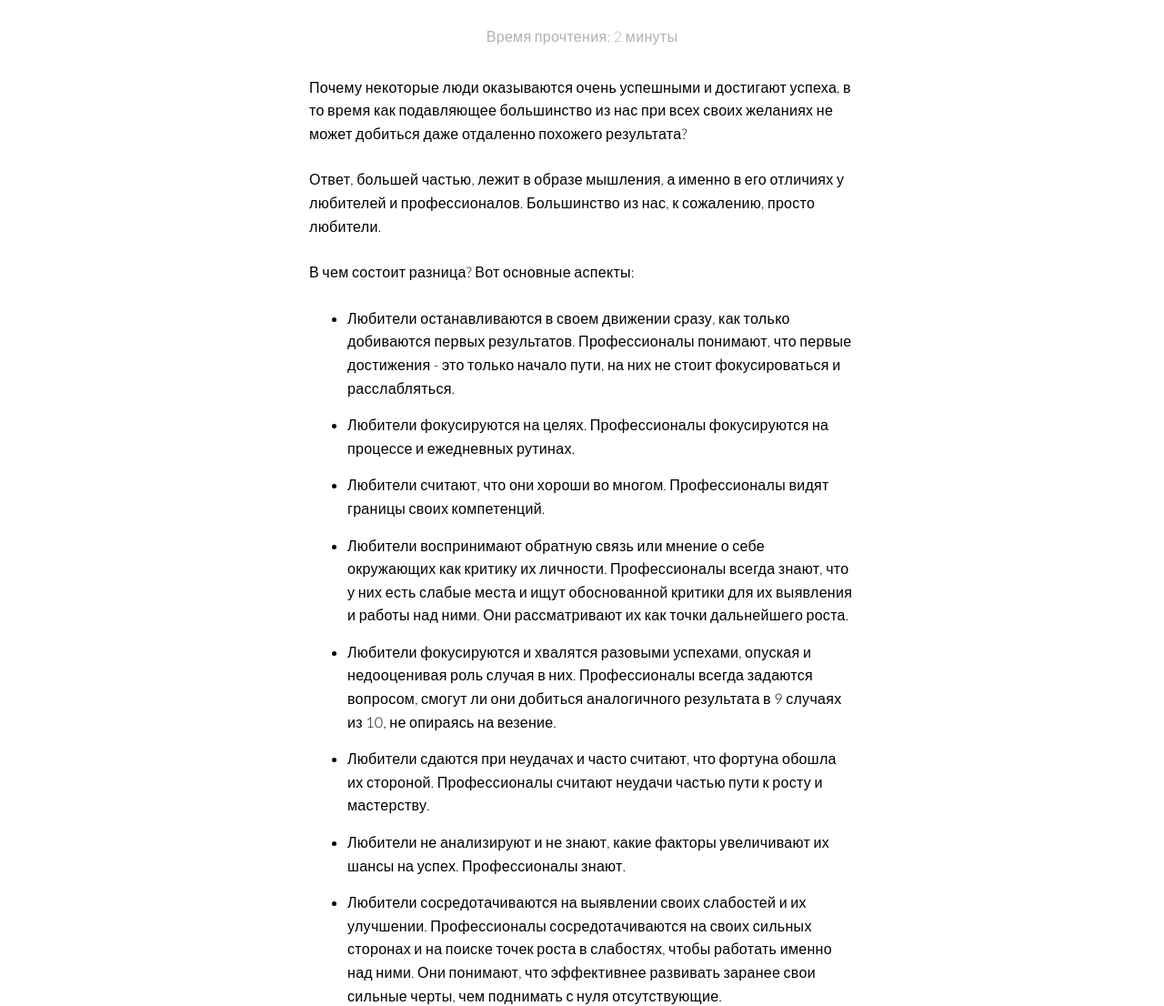
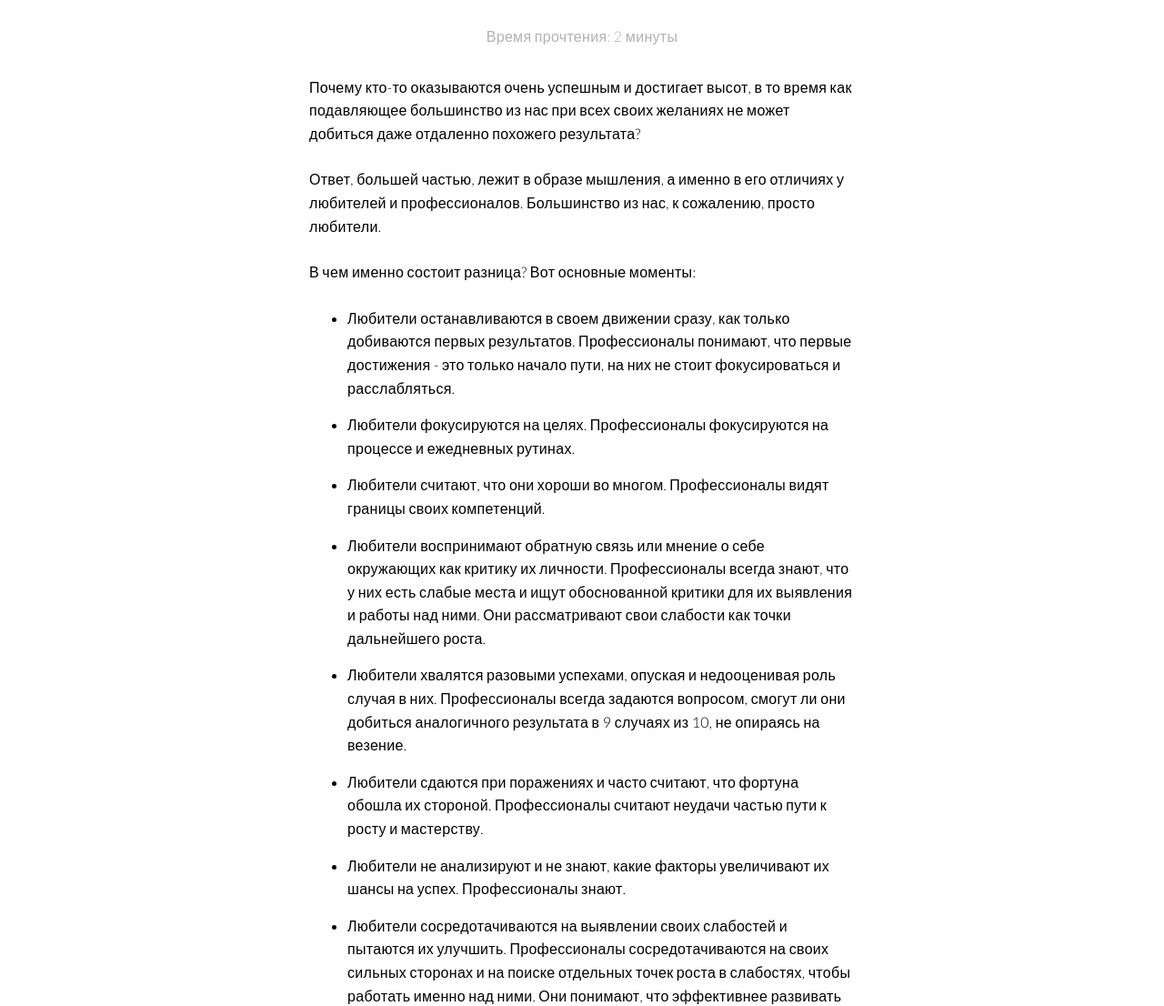
Before and after one commit to aapxx87/kvs, a website: page articles/amateurs-professionals.html in a window 1280 px wide. Shown: the part 199-1305 px from the top of the page at 91% size. Drawn offline with nearby package versions, Linux system fonts and the light colour scheme.

Commit message:
update content

```diff
--- a/articles/amateurs-professionals.html
+++ b/articles/amateurs-professionals.html
@@ -75,29 +75,29 @@
 
   <p class="article_time">Время прочтения: 2 минуты</p>
 
-  <p class="article_text">Почему некоторые люди оказываются очень успешными и достигают успеха, в то время как подавляющее большинство из нас при всех своих желаниях не может добиться даже отдаленно похожего результата?</p>
+  <p class="article_text">Почему кто-то оказываются очень успешным и достигает высот, в то время как подавляющее большинство из нас при всех своих желаниях не может добиться даже отдаленно похожего результата?</p>
 
   <p class="article_text">Ответ, большей частью, лежит в образе мышления, а именно в его отличиях у любителей и профессионалов. Большинство из нас, к сожалению, просто любители.</p>
 
-  <p class="article_text">В чем состоит разница? Вот основные аспекты:</p>
+  <p class="article_text">В чем именно состоит разница? Вот основные моменты:</p>
 
 
   <ul class="article-ul">
     <li>Любители останавливаются в своем движении сразу, как только добиваются первых результатов. Профессионалы понимают, что первые достижения - это только начало пути, на них не стоит фокусироваться и расслабляться.</li>
     <li>Любители фокусируются на целях. Профессионалы фокусируются на процессе и ежедневных рутинах.</li>
     <li>Любители считают, что они хороши во многом. Профессионалы видят границы своих компетенций.</li>
-    <li>Любители воспринимают обратную связь или мнение о себе окружающих как критику их личности. Профессионалы всегда знают, что у них есть слабые места и ищут обоснованной критики для их выявления и работы над ними. Они рассматривают их как точки дальнейшего роста.</li>
-    <li>Любители фокусируются и хвалятся разовыми успехами, опуская и недооценивая роль случая в них. Профессионалы всегда задаются вопросом, смогут ли они добиться аналогичного результата в 9 случаях из 10, не опираясь на везение.</li>
-    <li>Любители сдаются при неудачах и часто считают, что фортуна обошла их стороной. Профессионалы считают неудачи частью пути к росту и мастерству.</li>
+    <li>Любители воспринимают обратную связь или мнение о себе окружающих как критику их личности. Профессионалы всегда знают, что у них есть слабые места и ищут обоснованной критики для их выявления и работы над ними. Они рассматривают свои слабости как точки дальнейшего роста.</li>
+    <li>Любители хвалятся разовыми успехами, опуская и недооценивая роль случая в них. Профессионалы всегда задаются вопросом, смогут ли они добиться аналогичного результата в 9 случаях из 10, не опираясь на везение.</li>
+    <li>Любители сдаются при поражениях и часто считают, что фортуна обошла их стороной. Профессионалы считают неудачи частью пути к росту и мастерству.</li>
     <li>Любители не анализируют и не знают, какие факторы увеличивают их шансы на успех. Профессионалы знают.</li>
-    <li>Любители сосредотачиваются на выявлении своих слабостей и их улучшении. Профессионалы сосредотачиваются на своих сильных сторонах и на поиске точек роста в слабостях, чтобы работать именно над ними. Они понимают, что эффективнее развивать заранее свои сильные черты, чем поднимать с нуля отсутствующие.</li>
+    <li>Любители сосредотачиваются на выявлении своих слабостей и пытаются их улучшить. Профессионалы сосредотачиваются на своих сильных сторонах и на поиске отдельных точек роста в слабостях, чтобы работать именно над ними. Они понимают, что эффективнее развивать заранее свои сильные черты, чем поднимать с нуля отсутствующие.</li>
     <li>Любители думают, что знания - это сила. Профессионалы стремятся к обмену опытом и мудростью.</li>
     <li>Любители сосредоточены на своей правоте. Профессионалы стремятся к достижению наилучшего результата независимо от их первоначальной позиции, даже если ее нужно изменить.</li>
     <li>Любители сосредотачиваются на сиюминутных результатах и выгоде. Профессионалы фокусируются на долгосрочных планах и мышлении второго порядка, часто опуская сиюминутную выгоду.</li>
-    <li>Любители принимают решения в группах, поэтому никто не несет ответственности, если что-то пойдет не так. Профессионалы принимают решения индивидуально и берут на себя ответственность.</li>
+    <li>Любители принимают решения в группах, поэтому никто не несет ответственности, если что-то пойдет не так. Профессионалы принимают решения индивидуально и берут ответственность на себя.</li>
     <li>Любители часто действуют с первой мыслью, которая приходит им в голову. Профессионалы понимают, что первая идея редко бывает лучшей.</li>
     <li>Любители мыслят абсолютом. Профессионалы думают о вероятностях.</li>
-    <li>Любители думают, что реальность - это то, что они хотят видеть. Профессионалы знают, что реальность - это правда, которая очень часто отличается от их предположений.</li>
+    <li>Любители думают, что реальность - это то, что они хотят и привыкли видеть. Профессионалы знают, что реальность - это правда, которая очень часто отличается от их предположений.</li>
     <li>Любители в любой ситуации фокусируются на предоставлении ответов. Профессионалы изначально задумываются о правильных вопросах.</li>
   </ul>
 
```
Also changed, not shown: index.html (+1 -1 lines).
